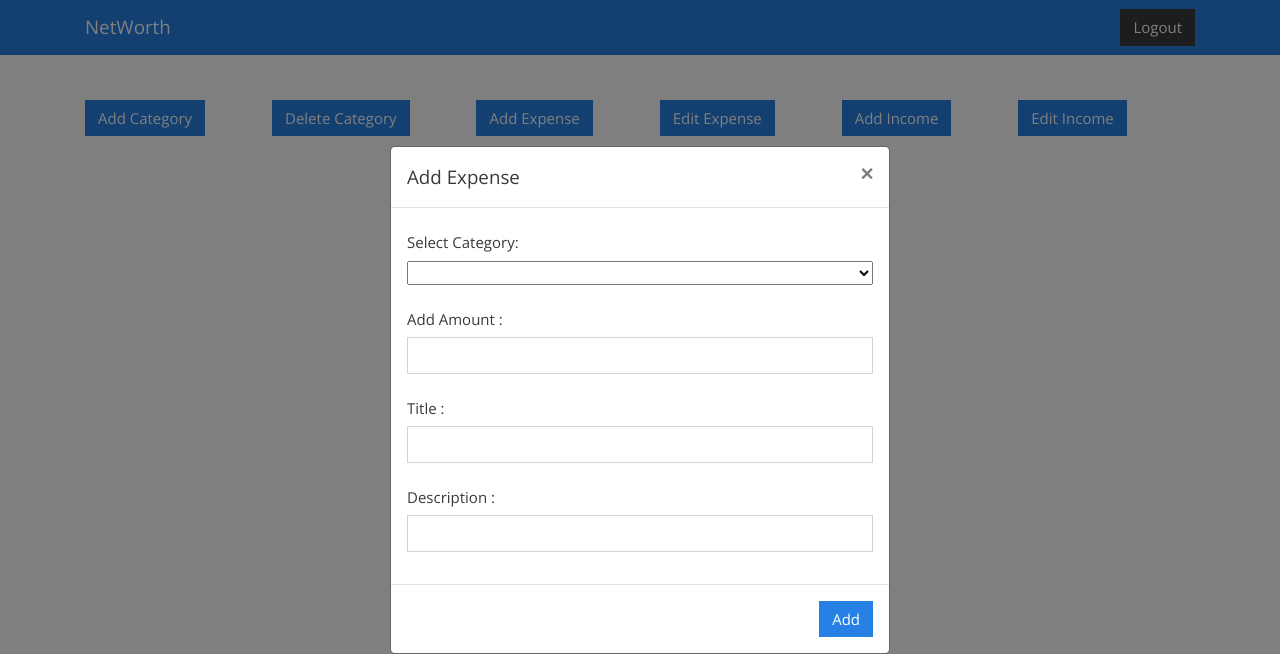
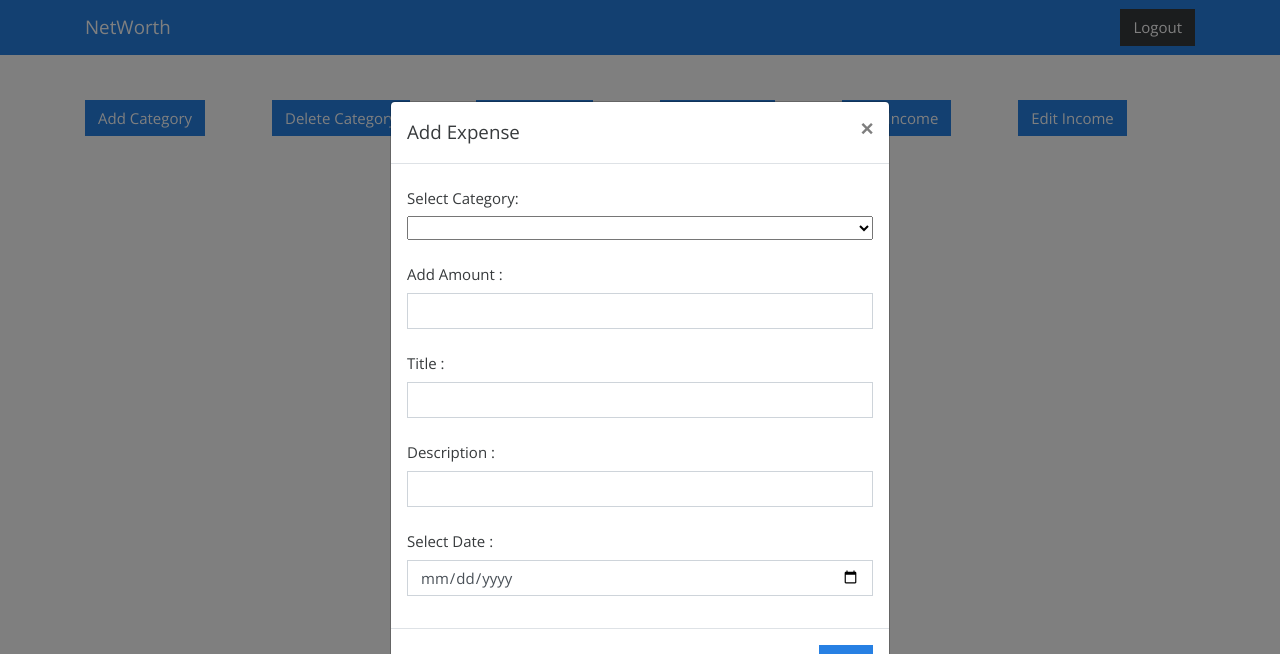
Before and after one commit to vivekchandrabs/net-worth, a Django app: template networth/webserver/templates/dash.html in a window 1280 px wide, after a click on "Add Expense". Shown: the top 654 px of the page. Run offline with Django 3.2, Linux system fonts and the light colour scheme; the template is opened without the code that fills it, so the values that code supplies are empty; parts of the project's set-up code (start-up, migrations or seed data) failed here and were passed over; some libraries are stand-ins or nearby versions.

Commit message:
added date field

```diff
--- a/networth/webserver/static/dashboard.js
+++ b/networth/webserver/static/dashboard.js
@@ -142,7 +142,7 @@ $(document).ready(function(){
            data: {
              labels: ['Jan','Feb','Mar','Apr','May','Jun','Jul','Aug','Sep','Oct','Nov','Dec'],
              datasets:[{
-              label: 'Yearly Expense',
+              label: 'Yearly Income',
               backgroundColor: 'rgb(255, 99, 132)',
               borderColor: 'rgb(255, 99, 132)',
               data: response.data,
@@ -188,7 +188,7 @@ $(document).ready(function(){
            data: {
              labels: response.labels,
              datasets:[{
-              label: 'Yearly Expense',
+              label: 'Yearly Income',
               backgroundColor: ["#2980b9","#e74c3c","#8e44ad"],
               borderColor: 'rgb(0, 0, 0)',
               data: response.data,
--- a/networth/webserver/static/expense.js
+++ b/networth/webserver/static/expense.js
@@ -171,6 +171,7 @@ $("#done").on('click', function(){
 	let cost_money = $("#expense_cost").val()
 	let cost_title = $("#expense_title").val()
 	let cost_des = $("#expense_des").val()
+	let expense_date = $("#expense_date").val()
 
 	let json_data = {}
 
@@ -178,6 +179,7 @@ $("#done").on('click', function(){
 	json_data["categories"] = cat_id
 	json_data["cost"] = cost_money
 	json_data["description"] = cost_des
+	json_data["time"] = expense_date
 
 
 	$.ajax({
@@ -204,12 +206,17 @@ $("#save_income").on("click", function(){
 	let cost_money = $("#income_money").val()
 	let cost_title = $("#income_title").val()
 	let cost_des = $("#income_des").val()
+	let income_date = $("#income_date").val()
+
+
 
 	let json_data = {};
 	json_data["title"] = cost_title
 	json_data["description"] = cost_des
 	json_data["money"] = cost_money
 	json_data["categories"] = cat_id
+	json_data["time"] = income_date
+
 	$.ajax({
 
 		method:"POST",
--- a/networth/webserver/templates/dash.html
+++ b/networth/webserver/templates/dash.html
@@ -179,6 +179,12 @@
 										<input type="text" id="expense_des" class="form-control" required>
 									</div>
 								</form>
+								<form>
+									<div class="form-group">
+										<label for="recipient-name" class="col-form-label">Select Date :</label>
+										<input type="date" id="expense_date" class="form-control" required>
+									</div>
+								</form>
 							</div>
 						</form>
 					</div>
@@ -240,6 +246,10 @@
 							<label for="recipient-name" class="col-form-label">Money:</label>
 							<input type="number" id="income_money" class="form-control">
 						</div>
+						<div class="form-group">
+							<label for="recipient-name" class="col-form-label">Select Date :</label>
+							<input type="date" id="income_date" class="form-control" required>
+						</div>
 
 					</div>
 					<div class="modal-footer">
```
Also changed, not shown: networth/db.sqlite3.
